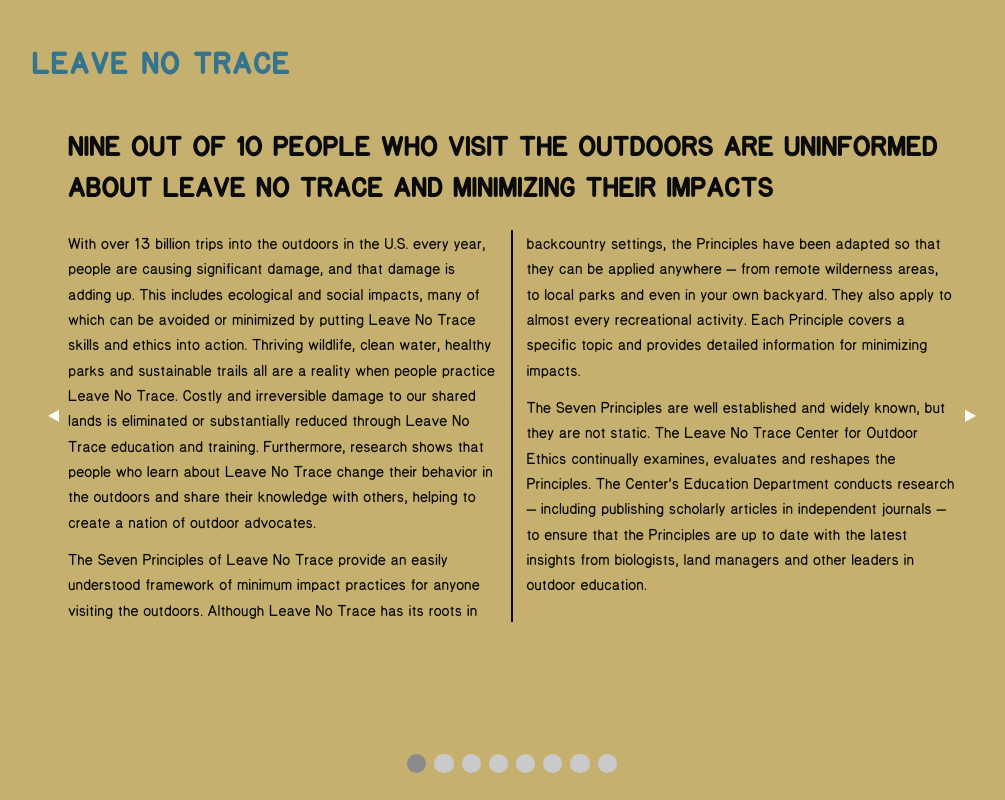
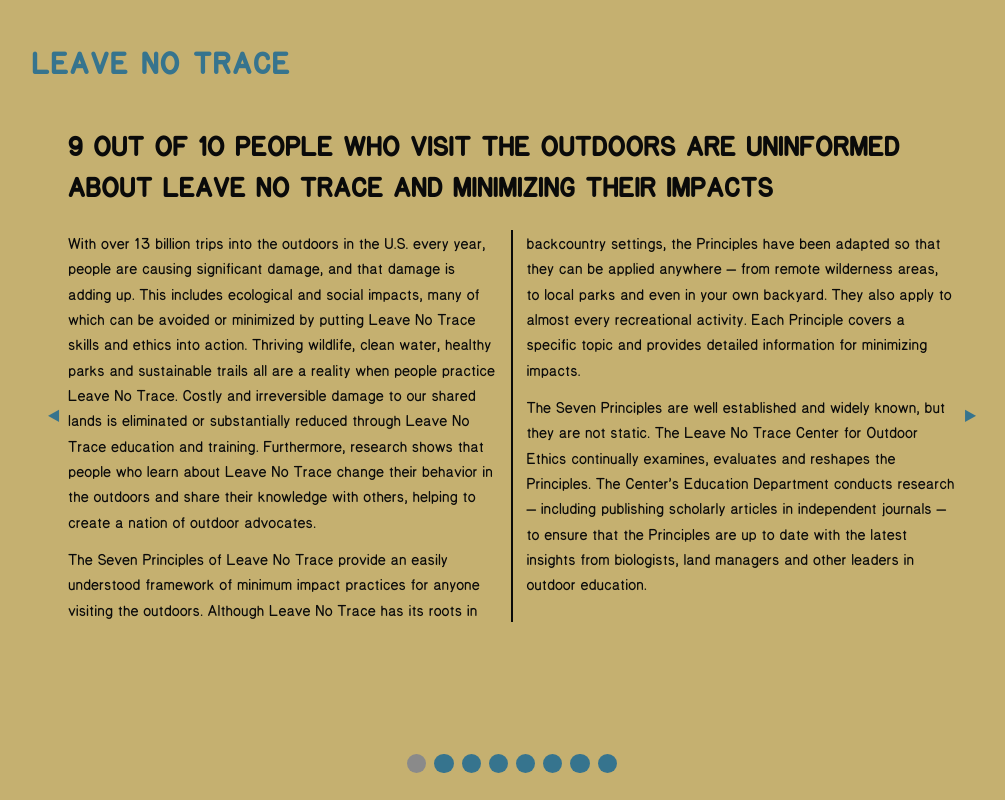
Before and after one commit to michelleanita/hiking-guide, a plain HTML site: page index.html in a window 1280 px wide. Shown: the part 1480-2280 px from the top of the page, without its empty margins (128-1133 px from the left). Drawn offline with Linux system fonts and the light colour scheme; a web font is replaced by a local one.

Commit message:
carousel

```diff
--- a/css/style.css
+++ b/css/style.css
@@ -80,6 +80,18 @@
 }
 .orbit-container {
 	max-width: 1200px;
+}
+.orbit-bullets button {
+    width: 1.2rem;
+    height: 1.2rem;
+    margin: .1rem;
+    background-color: #36748E;
+    border-radius: 50%;
+}
+.orbit-caption, .orbit-next, .orbit-previous {
+    position: absolute;
+    padding: 1rem;
+    color: #36748E;
 }
 .lnt {
 	padding: 36px;
--- a/index.html
+++ b/index.html
@@ -64,7 +64,7 @@
 				<button class="orbit-next" aria-label="next"><span class="show-for-sr">Next Slide</span>&#9654;</button>
 				<li class="orbit-slide is-active">
 					<div class="lnt">
-						<h4 class="lnt-head">Nine out of 10 people who visit the outdoors are uninformed about Leave No Trace and minimizing their impacts</h4>
+						<h4 class="lnt-head">9 out of 10 people who visit the outdoors are uninformed about Leave No Trace and minimizing their impacts</h4>
 						<p class="lnt-body">With over 13 billion trips into the outdoors in the U.S. every year, people are causing significant damage, and that damage is adding up. This includes ecological and social impacts, many of which can be avoided or minimized by putting Leave No Trace skills and ethics into action. Thriving wildlife, clean water, healthy parks and sustainable trails all are a reality when people practice Leave No Trace. Costly and irreversible damage to our shared lands is eliminated or substantially reduced through Leave No Trace education and training. Furthermore, research shows that people who learn about Leave No Trace change their behavior in the outdoors and share their knowledge with others, helping to create a nation of outdoor advocates.</p>
 						<p class="lnt-body">The Seven Principles of Leave No Trace provide an easily understood framework of minimum impact practices for anyone visiting the outdoors. Although Leave No Trace has its roots in backcountry settings, the Principles have been adapted so that they can be applied anywhere — from remote wilderness areas, to local parks and even in your own backyard. They also apply to almost every recreational activity. Each Principle covers a specific topic and provides detailed information for minimizing impacts.</p>
 						<p class="lnt-body">The Seven Principles are well established and widely known, but they are not static. The Leave No Trace Center for Outdoor Ethics continually examines, evaluates and reshapes the Principles. The Center’s Education Department conducts research — including publishing scholarly articles in independent journals — to ensure that the Principles are up to date with the latest insights from biologists, land managers and other leaders in outdoor education.</p>
@@ -1453,5 +1453,6 @@
 <script src="js/foundation.js"></script>
 <script src="js/foundation.min.js"></script>
 <script src="js/app.js"></script>
+
 </body>
 </html>
```
